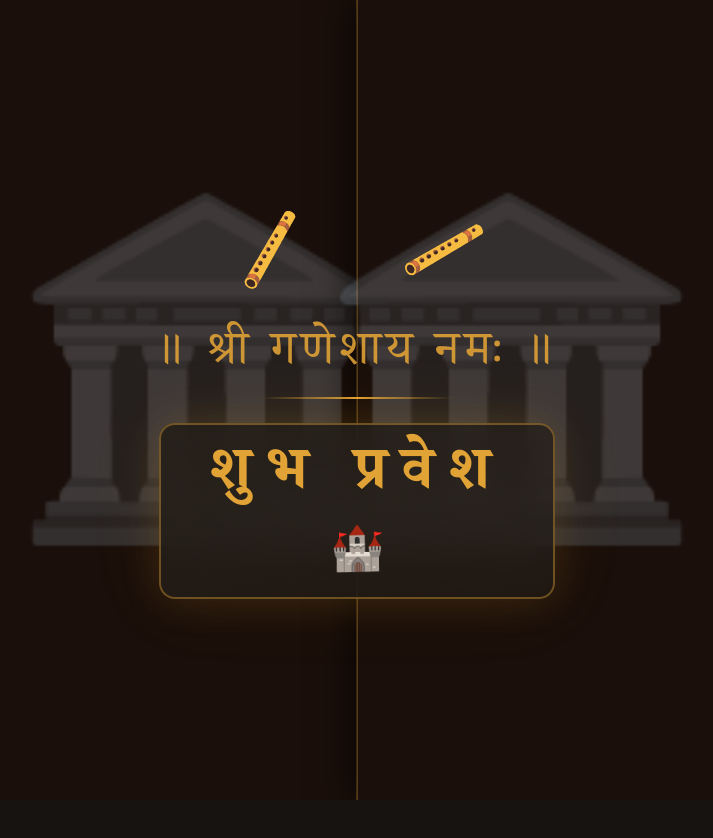
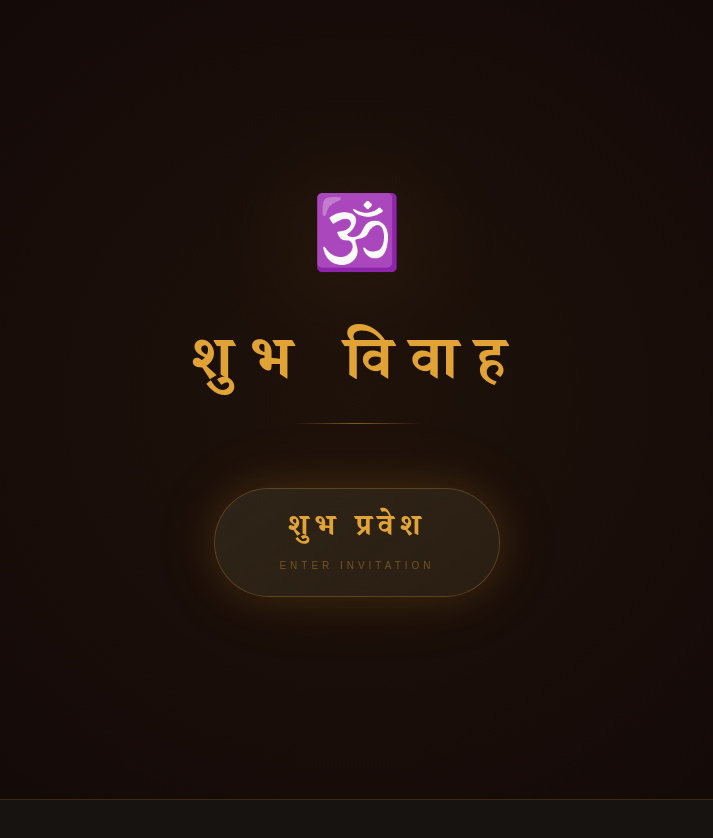
Before and after one commit to contactexpo/rows, a React (Vite) app: page / in a window 1280 px wide. Shown: the top 838 px of the page, without its empty margins (283-996 px from the left). Built offline with nearby package versions, Linux system fonts and the light colour scheme; the HTML template or start-up script is replaced by a standard one.

Commit message:
Premium redesign of LoaderScreen with elegant curtain animation and simplified Shubh Pravesh focal point

```diff
--- a/src/components/LoaderScreen.tsx
+++ b/src/components/LoaderScreen.tsx
@@ -7,43 +7,30 @@ interface Props {
 
 const LoaderScreen = ({ onComplete }: Props) => {
   const [show, setShow] = useState(true);
-  const [canEnter, setCanEnter] = useState(false);
-  const [isOpening, setIsOpening] = useState(false);
-
-  useEffect(() => {
-    const timer = setTimeout(() => {
-      setCanEnter(true);
-    }, 2000);
-    return () => clearTimeout(timer);
-  }, []);
+  const [isExiting, setIsExiting] = useState(false);
 
   const handleEnter = () => {
-    console.log("Enter clicked - starting gates and music");
-
-    // First, try to call the music function directly from window
+    // Immediate audio trigger
     if ((window as any).playWeddingMusic) {
       (window as any).playWeddingMusic();
     }
-
-    // Also dispatch the event as a backup
     window.dispatchEvent(new CustomEvent("start-music"));
 
-    // Animation
-    setIsOpening(true);
+    setIsExiting(true);
     setTimeout(() => {
       setShow(false);
       onComplete();
-    }, 1500);
+    }, 1200);
   };
 
   const particles = useMemo(
-    () => Array.from({ length: 30 }, (_, i) => ({
+    () => Array.from({ length: 40 }, (_, i) => ({
       id: i,
-      delay: Math.random() * 2,
+      delay: Math.random() * 5,
       x: Math.random() * 100,
       y: Math.random() * 100,
-      size: 1 + Math.random() * 3,
-      duration: 4 + Math.random() * 6,
+      size: 1 + Math.random() * 2,
+      duration: 10 + Math.random() * 20,
     })),
     []
   );
@@ -52,38 +39,18 @@ const LoaderScreen = ({ onComplete }: Props) => {
     <AnimatePresence>
       {show && (
         <motion.div
-          className="fixed inset-0 z-[100] flex items-center justify-center overflow-hidden bg-[#050302]"
+          className="fixed inset-0 z-[100] flex items-center justify-center overflow-hidden bg-[#0a0604]"
+          exit={{ opacity: 0 }}
         >
-          {/* Left Gate */}
-          <motion.div
-            initial={{ x: 0 }}
-            animate={isOpening ? { x: "-100%" } : { x: 0 }}
-            transition={{ duration: 1.5, ease: [0.45, 0, 0.55, 1] }}
-            className="absolute inset-y-0 left-0 w-1/2 z-[110] bg-[#1a0f0a] border-r border-gold/30 shadow-[10px_0_30px_rgba(0,0,0,0.5)] flex items-center justify-end"
-          >
-            <div className="mr-[-50px] opacity-20 text-[20rem] pointer-events-none">🏛️</div>
-          </motion.div>
-
-          {/* Right Gate */}
-          <motion.div
-            initial={{ x: 0 }}
-            animate={isOpening ? { x: "100%" } : { x: 0 }}
-            transition={{ duration: 1.5, ease: [0.45, 0, 0.55, 1] }}
-            className="absolute inset-y-0 right-0 w-1/2 z-[110] bg-[#1a0f0a] border-l border-gold/30 shadow-[-10px_0_30px_rgba(0,0,0,0.5)] flex items-center justify-start"
-          >
-            <div className="ml-[-50px] opacity-20 text-[20rem] pointer-events-none scale-x-[-1]">🏛️</div>
-          </motion.div>
-
-          {/* Background Particles */}
-          <div className="absolute inset-0 z-0">
+          {/* Elegant Background Particles */}
+          <div className="absolute inset-0 z-0 pointer-events-none">
             {particles.map((p) => (
               <motion.div
                 key={p.id}
-                initial={{ opacity: 0, y: 100 }}
+                initial={{ opacity: 0 }}
                 animate={{
-                  opacity: [0, 1, 0],
-                  y: -300,
-                  x: Math.sin(p.id) * 100,
+                  opacity: [0, 0.4, 0],
+                  y: [-20, -100],
                 }}
                 transition={{
                   duration: p.duration,
@@ -91,111 +58,93 @@ const LoaderScreen = ({ onComplete }: Props) => {
                   repeat: Infinity,
                   ease: "linear"
                 }}
-                className="absolute rounded-full bg-accent/30"
+                className="absolute rounded-full bg-accent/20"
                 style={{ left: `${p.x}%`, top: `${p.y}%`, width: p.size, height: p.size }}
               />
             ))}
           </div>
 
-          {/* Central Content */}
+          {/* Curtain Effect */}
           <motion.div
-            animate={isOpening ? { opacity: 0, scale: 0.8 } : { opacity: 1, scale: 1 }}
-            className="relative z-[120] flex flex-col items-center gap-12 max-w-lg px-6"
+            initial={{ y: 0 }}
+            animate={isExiting ? { y: "-100%" } : { y: 0 }}
+            transition={{ duration: 1, ease: [0.645, 0.045, 0.355, 1] }}
+            className="absolute inset-0 z-[110] bg-[#140a08] flex items-center justify-center border-b border-gold/20"
           >
-            {/* Shehnai */}
-            <div className="flex items-center gap-24">
+            {/* Inner Glow */}
+            <div className="absolute inset-0 bg-[radial-gradient(circle_at_50%_50%,hsl(var(--gold)/0.05)_0%,transparent_70%)]" />
+
             <motion.div
-                initial={{ x: -100, opacity: 0, rotate: -45 }}
-                animate={{ x: 0, opacity: 1, rotate: -15 }}
-                transition={{ duration: 1.2, ease: "easeOut" }}
-                className="text-6xl drop-shadow-gold"
+              animate={isExiting ? { opacity: 0, scale: 0.9, y: -20 } : { opacity: 1, scale: 1, y: 0 }}
+              className="relative z-[120] flex flex-col items-center gap-16 max-w-lg px-6"
             >
-                🪈
+              {/* Ganesh Ji Icon */}
+              <motion.div
+                initial={{ opacity: 0, scale: 0.8 }}
+                animate={{ opacity: 1, scale: 1 }}
+                transition={{ duration: 1.5, ease: "easeOut" }}
+                className="relative"
+              >
+                <motion.div
+                  animate={{ scale: [1, 1.1, 1], opacity: [0.3, 0.6, 0.3] }}
+                  transition={{ duration: 4, repeat: Infinity }}
+                  className="absolute -inset-8 bg-accent/10 rounded-full blur-2xl"
+                />
+                <span className="text-7xl drop-shadow-gold relative z-10">🕉️</span>
               </motion.div>
-              <motion.div
-                initial={{ x: 100, opacity: 0, rotate: 45 }}
-                animate={{ x: 0, opacity: 1, rotate: 15 }}
-                transition={{ duration: 1.2, ease: "easeOut" }}
-                className="text-6xl drop-shadow-gold scale-x-[-1]"
-              >
-                🪈
-              </motion.div>
-            </div>
 
-            {/* Om + Text */}
-            <motion.div
+              {/* Main Text */}
+              <div className="text-center space-y-6">
+                <motion.h2
                   initial={{ opacity: 0, y: 20 }}
                   animate={{ opacity: 1, y: 0 }}
-              transition={{ duration: 1, delay: 0.5 }}
-              className="text-center"
+                  transition={{ delay: 0.5, duration: 1 }}
+                  className="font-heading text-accent text-4xl md:text-6xl tracking-[0.3em] font-bold whitespace-nowrap drop-shadow-gold"
                 >
-              <motion.div
-                className="font-heading text-accent text-3xl md:text-5xl tracking-widest mb-4 drop-shadow-gold whitespace-nowrap px-4 w-full flex justify-center items-center"
-                animate={{ opacity: [0.8, 1, 0.8] }}
-                transition={{ duration: 3, repeat: Infinity }}
-              >
-                ॥ श्री गणेशाय नमः ॥
-              </motion.div>
-
+                  शुभ विवाह
+                </motion.h2>
                 <motion.div
                   initial={{ scaleX: 0 }}
                   animate={{ scaleX: 1 }}
-                transition={{ delay: 1.2, duration: 1 }}
-                className="w-48 h-0.5 bg-gradient-to-r from-transparent via-accent to-transparent mx-auto rounded-full"
+                  transition={{ delay: 1, duration: 1 }}
+                  className="w-32 h-px bg-gradient-to-r from-transparent via-accent/50 to-transparent mx-auto"
                 />
-            </motion.div>
+              </div>
 
-            {/* Enter Button (Gate Trigger) */}
-            <div className="h-32 flex items-center justify-center">
-              <AnimatePresence>
-                {canEnter && !isOpening && (
+              {/* Shubh Pravesh Button */}
               <motion.button
-                    initial={{ opacity: 0, y: 20, scale: 0.9 }}
-                    animate={{ opacity: 1, y: 0, scale: 1 }}
-                    exit={{ opacity: 0, scale: 1.2, filter: "blur(10px)" }}
+                initial={{ opacity: 0, y: 20 }}
+                animate={{ opacity: 1, y: 0 }}
+                transition={{ delay: 1.5, duration: 0.8 }}
                 whileHover={{ scale: 1.05 }}
                 whileTap={{ scale: 0.95 }}
                 onClick={handleEnter}
-                    className="group relative px-12 py-6 glass-card rounded-2xl overflow-hidden border-2 border-accent/40 shadow-gold transition-all duration-300"
+                className="group relative px-16 py-6 glass-card rounded-full overflow-hidden border border-accent/30 shadow-gold transition-all duration-500 hover:border-accent/60"
               >
-                    <motion.div
-                      className="absolute inset-0 bg-accent/20 opacity-0 group-hover:opacity-100 transition-opacity duration-300"
-                    />
-                    <div className="relative z-10 flex flex-col items-center gap-6">
-                      <span className="font-heading text-accent text-4xl md:text-6xl tracking-[0.25em] font-bold drop-shadow-gold">
+                <div className="absolute inset-0 bg-accent/5 group-hover:bg-accent/10 transition-colors duration-500" />
+                <div className="relative z-10 flex flex-col items-center gap-1">
+                  <span className="font-heading text-accent text-2xl md:text-3xl tracking-[0.2em] font-semibold">
                     शुभ प्रवेश
                   </span>
-                      <motion.div
-                        animate={{ scale: [1, 1.2, 1], rotate: [0, 5, -5, 0] }}
-                        transition={{ duration: 3, repeat: Infinity }}
-                        className="text-4xl"
+                  <motion.span
+                    animate={{ y: [0, 3, 0] }}
+                    transition={{ duration: 2, repeat: Infinity }}
+                    className="text-accent/40 text-[10px] tracking-[0.4em] uppercase mt-1"
                   >
-                        🏰
-                      </motion.div>
+                    Enter Invitation
+                  </motion.span>
                 </div>
               </motion.button>
-                )}
-              </AnimatePresence>
-            </div>
+            </motion.div>
+          </motion.div>
 
-            {/* Loading Indicator */}
-            {!canEnter && (
+          {/* Bottom Curtain (Slightly delayed or mirrored) */}
           <motion.div
-                initial={{ opacity: 0 }}
-                animate={{ opacity: 1 }}
-                className="flex flex-col items-center gap-4"
-              >
-                <motion.div
-                  animate={{ rotate: 360 }}
-                  transition={{ duration: 4, repeat: Infinity, ease: "linear" }}
-                  className="w-12 h-12 border-2 border-accent/20 border-t-accent rounded-full"
+            initial={{ y: 0 }}
+            animate={isExiting ? { y: "100%" } : { y: 0 }}
+            transition={{ duration: 1, ease: [0.645, 0.045, 0.355, 1] }}
+            className="absolute inset-0 z-[105] bg-[#0a0604]"
           />
-                <p className="font-heading text-accent/60 text-sm tracking-widest animate-pulse">
-                  तैयार हो रहा है...
-                </p>
-              </motion.div>
-            )}
-          </motion.div>
         </motion.div>
       )}
     </AnimatePresence>
```
Lines whose indentation alone changed are shown as unchanged.
